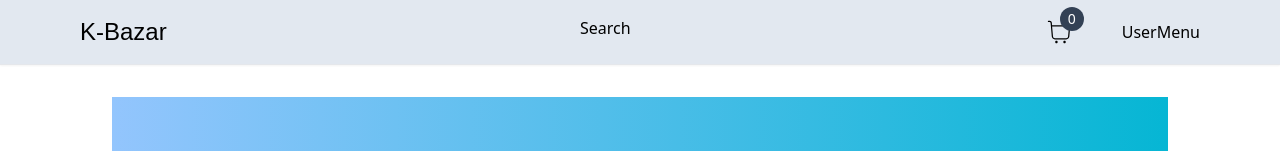
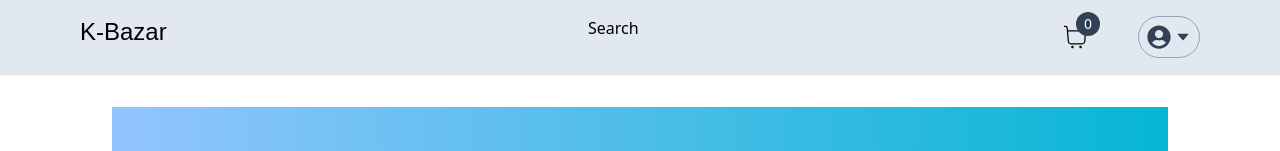
Before and after one commit to SushantChaulagain/Khelkud-Bazar, a Next.js app: page / in a window 1280 px wide. Shown: the top 151 px of the page. Built offline with nearby package versions, Linux system fonts and the light colour scheme; a web font is replaced by a local one.

Commit message:
Worked on User menu

```diff
--- /dev/null
+++ b/app/components/nav/BackDrop.tsx
@@ -0,0 +1,22 @@
+interface BackDropProps{
+    onClick: () => void;
+}
+
+const BackDrop:React.FC<BackDropProps> = ({onClick}) => {
+    return ( <div onClick={onClick}
+    className="
+    z-20
+    bg-slate-200
+    opacity-50
+    w-screen
+    h-screen
+    fixed
+    top-0
+    left-0
+    "
+    >
+
+    </div> );
+}
+
+export default BackDrop;
--- /dev/null
+++ b/app/components/nav/MenuItem.tsx
@@ -0,0 +1,13 @@
+interface MenuItemProps{
+    children: React.ReactNode;
+    onClick: () => void;
+}
+
+
+const MenuItem: React.FC<MenuItemProps> = ({children,onClick}) => {
+    return ( <div onClick={onClick} className="px-4 py-3 hover:bg-neutral-100 transition">
+        {children}
+    </div> );
+}
+
+export default MenuItem;
--- a/app/components/nav/NavBar.tsx
+++ b/app/components/nav/NavBar.tsx
@@ -2,6 +2,7 @@
 import Container from "../Container";
 import { Rubik_Bubbles } from "next/font/google";
 import CartCount from "./CartCount";
+import UserMenu from "./UserMenu";
 
 const rubik = Rubik_Bubbles ({ subsets: ['latin'], weight: ['400'] })
 
@@ -28,7 +29,7 @@
                 <div className="hidden md:block">Search</div>
                 <div className="flex items-center gap-8 md:gap-12">
                    <CartCount/>
-                    <div>UserMenu</div>
+                    <UserMenu/>
                 </div>
                 </div>
             </Container>
--- /dev/null
+++ b/app/components/nav/UserMenu.tsx
@@ -0,0 +1,87 @@
+'use client';
+
+import { useCallback, useState } from "react";
+import Avatar from "../Avatar";
+import { AiFillCaretDown } from "react-icons/ai";
+import Link from "next/link";
+import MenuItem from "./MenuItem";
+import { signOut } from "next-auth/react";
+import BackDrop from "./BackDrop";
+
+const UserMenu = () => {
+    const [isOpen, setIsOpen] = useState(false)
+
+    const toggleOpen = useCallback(() => {
+        setIsOpen(prev => !prev)
+    }, [])
+
+    return (  <>
+    <div className="relative z-30">
+        <div onClick={toggleOpen}
+        className="p-2
+        border-[1px]
+        border-slate-400
+        flex
+        flex-row
+        items-center
+        gap-1
+        rounded-full
+        cursor-pointer
+        hover:shadow-mdtransition
+        text-slate-700
+        "
+        >
+            <Avatar/>
+            <AiFillCaretDown/>
+        </div>
+        {isOpen && (
+            <div className="
+            absolute
+            rounded-md
+            shadow-md
+            w-[170px]
+            bg-white
+            overflow-hidden
+            right-0
+            top-12
+            text-sm
+            flex
+            flex-col
+            cursor-pointer
+            ">
+                <div>
+                    <Link href="/orders">
+                        <MenuItem onClick={toggleOpen}>
+                        Your Orders
+                        </MenuItem>
+                    </Link>
+                    <Link href="/admin">
+                        <MenuItem onClick={toggleOpen}>
+                       Admin Dashboard
+                        </MenuItem>
+                    </Link>
+                    <MenuItem onClick={() => {
+                        toggleOpen()
+                        signOut()
+                         }}>
+                    Logout</MenuItem>
+                </div>
+                <div>
+                <Link href="/login">
+                        <MenuItem onClick={toggleOpen}>
+                        Login
+                        </MenuItem>
+                    </Link><Link href="/register">
+                        <MenuItem onClick={toggleOpen}>
+                        Register
+                        </MenuItem>
+                    </Link>
+                </div>
+            </div>
+        )}
+    </div>
+    {isOpen ? <BackDrop onClick={toggleOpen}/> : null}
+    </>  );
+}
+
+export default UserMenu;
```
